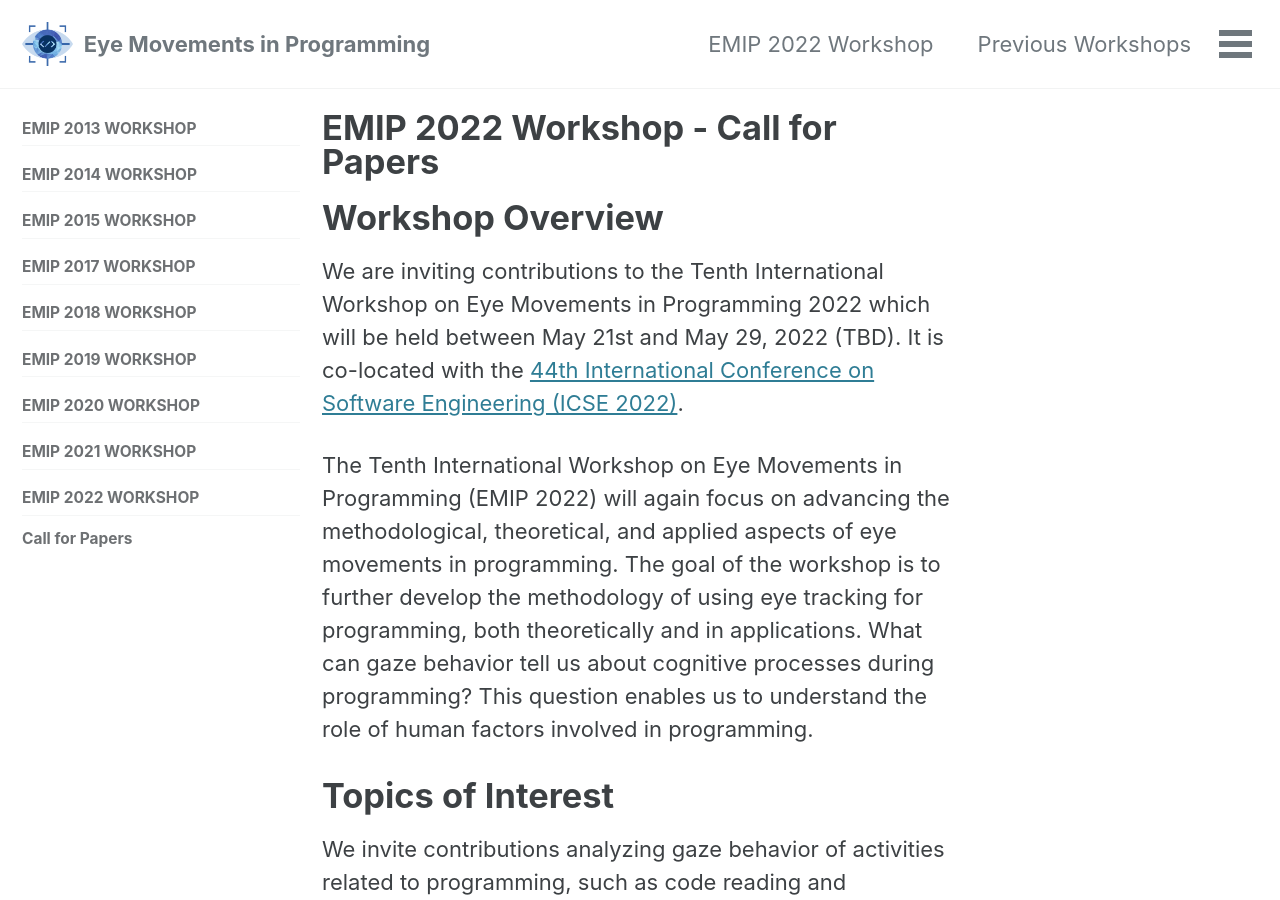
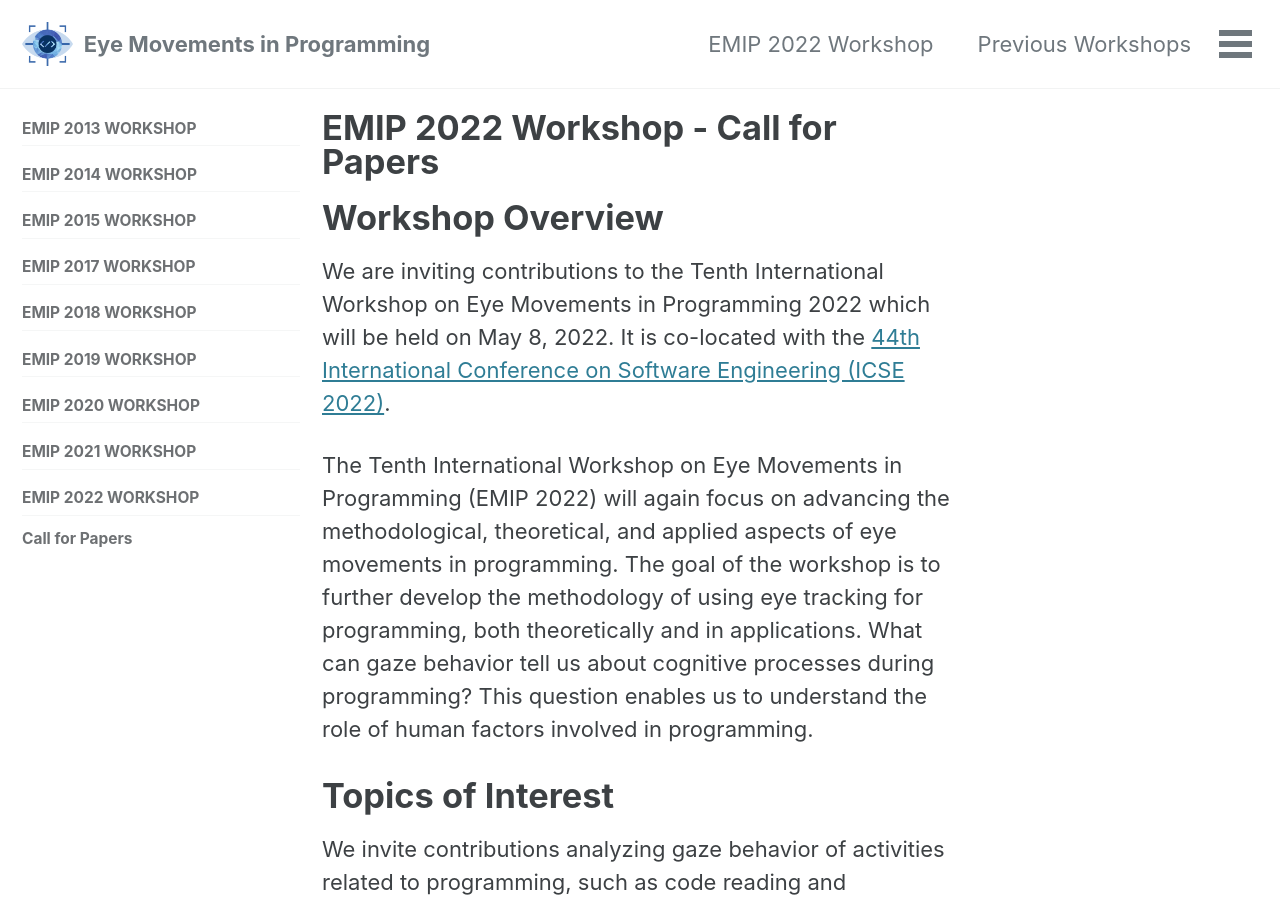
Before and after one commit to EMIPws/emipws.github.io, a Jekyll site: the page built from pages/workshop/emip-2022-call-for-papers.md, in a window 1280 px wide and 900 px high. Built offline with Jekyll 4.4.1, drawn with Linux system fonts in a browser that asks for light colours; cached includes are drawn as plain includes; some of the changed text lies outside the part shown.

Commit message:
Update emip-2022-call-for-papers.md

```diff
--- a/pages/workshop/emip-2022-call-for-papers.md
+++ b/pages/workshop/emip-2022-call-for-papers.md
@@ -7,7 +7,7 @@ sidebar:
   nav: "emip-2022"
 ---
 # Workshop Overview
-We are inviting contributions to the Tenth International Workshop on Eye Movements in Programming 2022 which will be held between May 21st and May 29, 2022 (TBD). It is co-located with the [44th International Conference on Software Engineering (ICSE 2022)](https://conf.researchr.org/home/icse-2022).
+We are inviting contributions to the Tenth International Workshop on Eye Movements in Programming 2022 which will be held on May 8, 2022. It is co-located with the [44th International Conference on Software Engineering (ICSE 2022)](https://conf.researchr.org/home/icse-2022).
 
 The Tenth International Workshop on Eye Movements in Programming (EMIP 2022) will again focus on advancing the methodological, theoretical, and applied aspects of eye movements in programming. The goal of the workshop is to further develop the methodology of using eye tracking for programming, both theoretically and in applications. What can gaze behavior tell us about cognitive processes during programming? This question enables us to understand the role of human factors involved in programming.
 
@@ -47,7 +47,7 @@ The review option adds line numbers, thereby allowing referees to refer to speci
 - Deadline for papers: 14 January 2022
 - Notification to authors: 25 February 2022
 - Camera-ready Deadline: 18 March 2022
-- Workshop: May 21–29, 2022 (exact day TBD)
+- Workshop: May 8, 2022
 
 # Workshop Organizers
 - Naser Al Madi — Colby College, USA
```
